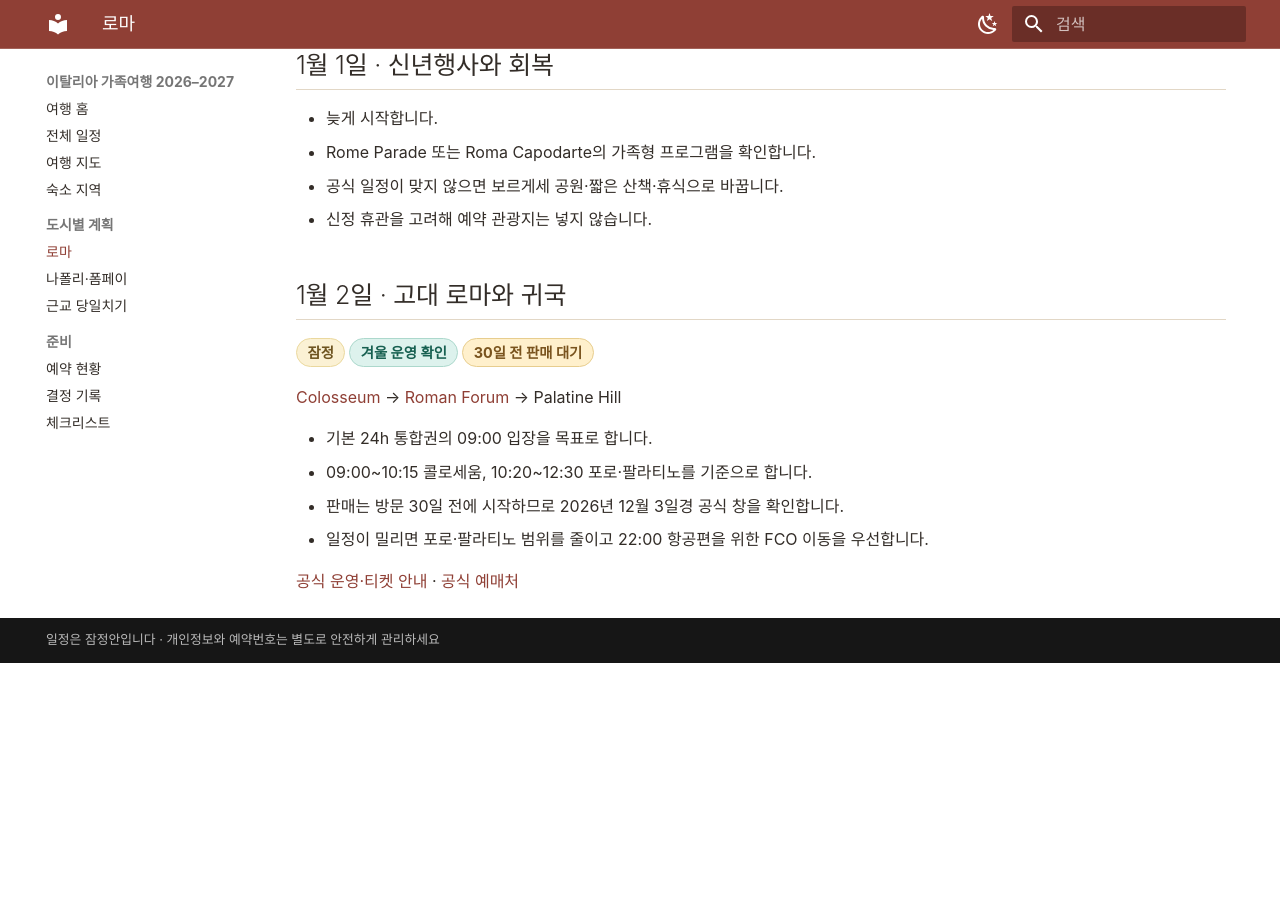
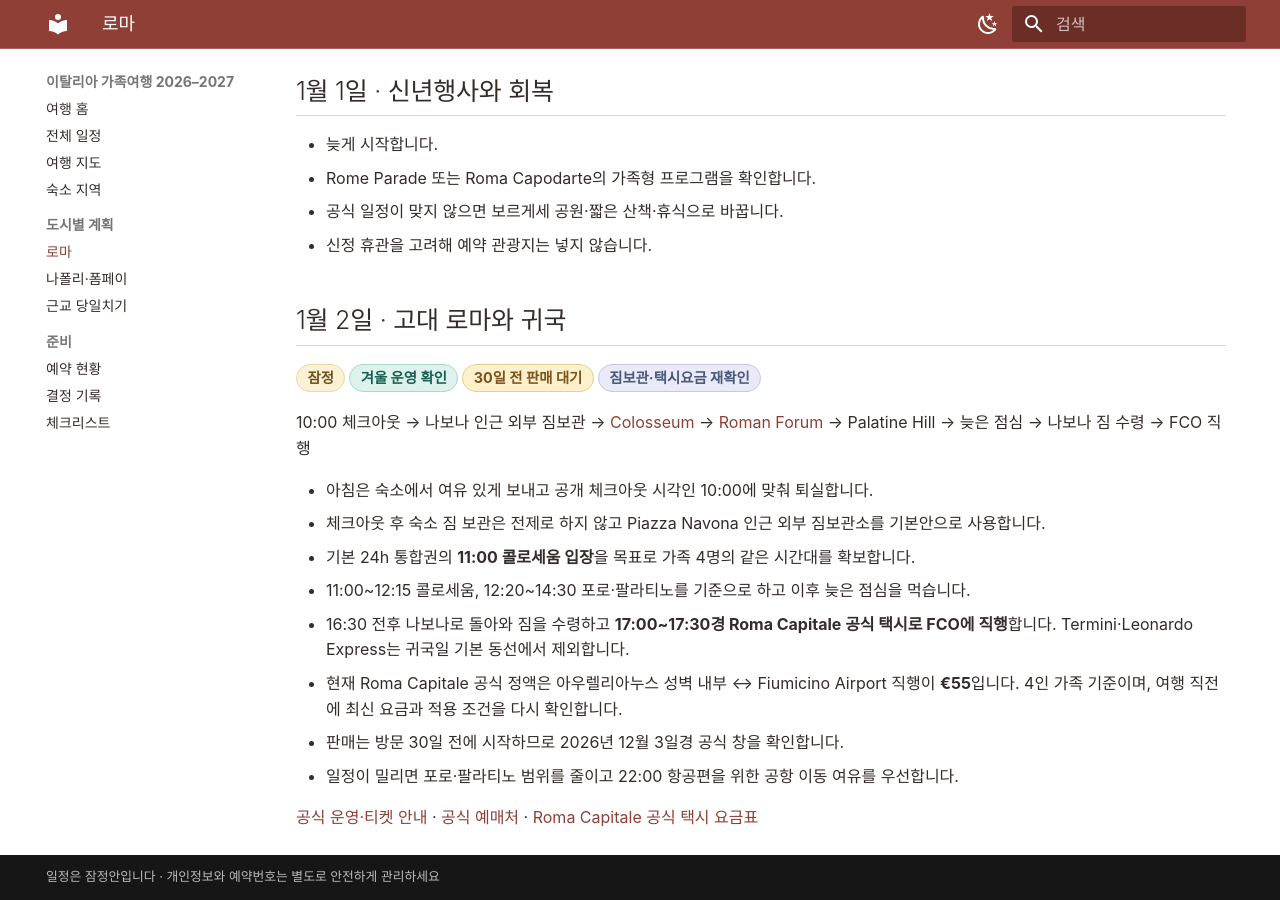
Before and after one commit to Jaeho211/italy-family-trip-2026, an MkDocs documentation site: the page built from docs/rome.md, in a window 1280 px wide and 900 px high, scrolled down 1717 px. Built offline with MkDocs 1.6.1 and Material for MkDocs 9.7.7, drawn with Linux system fonts in a browser that asks for light colours; before the commit the page ends 2380 px from its top, so only the background shows below that; some of the changed text lies outside the part shown.

Commit message:
Update Jan 2 Rome checkout and airport plan

```diff
--- a/docs/rome.md
+++ b/docs/rome.md
@@ -4,7 +4,7 @@
 
 <span class="status confirmed">나보나 숙소 예약 완료</span><span class="status recheck">짐 보관 확인</span>
 
-5박 거점은 [iFlat Luxury Navona Apartment](https://www.airbnb.co.kr/rooms/1574501038020607251){ target="_blank" rel="noopener" }입니다. 나보나 광장 바로 뒤의 [Via di Tor Millina 25](https://www.google.com/maps/search/?api=1&query=Via+di+Tor+Millina+25+Roma){ target="_blank" rel="noopener" }에서 판테온·캄포 데 피오리와 연말 구시가지 동선을 도보로 연결합니다. 도착일 체크인 전과 귀국일 체크아웃 후 짐 보관은 호스트에게 별도로 확인합니다.
+5박 거점은 [iFlat Luxury Navona Apartment](https://www.airbnb.co.kr/rooms/1574501038020607251){ target="_blank" rel="noopener" }입니다. 나보나 광장 바로 뒤의 [Via di Tor Millina 25](https://www.google.com/maps/search/?api=1&query=Via+di+Tor+Millina+25+Roma){ target="_blank" rel="noopener" }에서 판테온·캄포 데 피오리와 연말 구시가지 동선을 도보로 연결합니다. 도착일 체크인 전 짐 보관은 호스트에게 별도로 확인하고, 귀국일은 숙소 보관을 전제로 하지 않고 나보나 인근 외부 짐보관소를 기본안으로 사용합니다.
 
 ## 12월 28일 · 판테온과 구시가지
 
@@ -60,13 +60,17 @@
 
 ## 1월 2일 · 고대 로마와 귀국
 
-<span class="status tentative">잠정</span><span class="status verified">겨울 운영 확인</span><span class="status waiting">30일 전 판매 대기</span>
+<span class="status tentative">잠정</span><span class="status verified">겨울 운영 확인</span><span class="status waiting">30일 전 판매 대기</span><span class="status recheck">짐보관·택시요금 재확인</span>
 
-[Colosseum](https://www.google.com/maps/search/?api=1&query=Colosseum+Rome){ target="_blank" rel="noopener" } → [Roman Forum](https://www.google.com/maps/search/?api=1&query=Roman+Forum+Rome){ target="_blank" rel="noopener" } → Palatine Hill
+10:00 체크아웃 → 나보나 인근 외부 짐보관 → [Colosseum](https://www.google.com/maps/search/?api=1&query=Colosseum+Rome){ target="_blank" rel="noopener" } → [Roman Forum](https://www.google.com/maps/search/?api=1&query=Roman+Forum+Rome){ target="_blank" rel="noopener" } → Palatine Hill → 늦은 점심 → 나보나 짐 수령 → FCO 직행
 
-- 기본 24h 통합권의 09:00 입장을 목표로 합니다.
-- 09:00~10:15 콜로세움, 10:20~12:30 포로·팔라티노를 기준으로 합니다.
+- 아침은 숙소에서 여유 있게 보내고 공개 체크아웃 시각인 10:00에 맞춰 퇴실합니다.
+- 체크아웃 후 숙소 짐 보관은 전제로 하지 않고 Piazza Navona 인근 외부 짐보관소를 기본안으로 사용합니다.
+- 기본 24h 통합권의 **11:00 콜로세움 입장**을 목표로 가족 4명의 같은 시간대를 확보합니다.
+- 11:00~12:15 콜로세움, 12:20~14:30 포로·팔라티노를 기준으로 하고 이후 늦은 점심을 먹습니다.
+- 16:30 전후 나보나로 돌아와 짐을 수령하고 **17:00~17:30경 Roma Capitale 공식 택시로 FCO에 직행**합니다. Termini·Leonardo Express는 귀국일 기본 동선에서 제외합니다.
+- 현재 Roma Capitale 공식 정액은 아우렐리아누스 성벽 내부 ↔ Fiumicino Airport 직행이 **€55**입니다. 4인 가족 기준이며, 여행 직전에 최신 요금과 적용 조건을 다시 확인합니다.
 - 판매는 방문 30일 전에 시작하므로 2026년 12월 3일경 공식 창을 확인합니다.
-- 일정이 밀리면 포로·팔라티노 범위를 줄이고 22:00 항공편을 위한 FCO 이동을 우선합니다.
+- 일정이 밀리면 포로·팔라티노 범위를 줄이고 22:00 항공편을 위한 공항 이동 여유를 우선합니다.
 
-[공식 운영·티켓 안내](https://colosseo.it/en/opening-times-and-tickets/){ target="_blank" rel="noopener" } · [공식 예매처](https://ticketing.colosseo.it/en){ target="_blank" rel="noopener" }
+[공식 운영·티켓 안내](https://colosseo.it/en/opening-times-and-tickets/){ target="_blank" rel="noopener" } · [공식 예매처](https://ticketing.colosseo.it/en){ target="_blank" rel="noopener" } · [Roma Capitale 공식 택시 요금표](https://www.comune.roma.it/web-resources/cms/documents/Taxi_Tariffario_ITA_ENG_SPA.pdf){ target="_blank" rel="noopener" }
```
